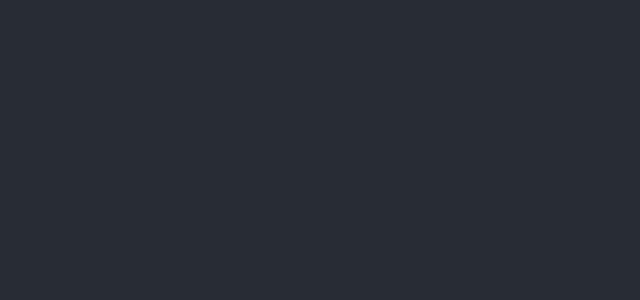
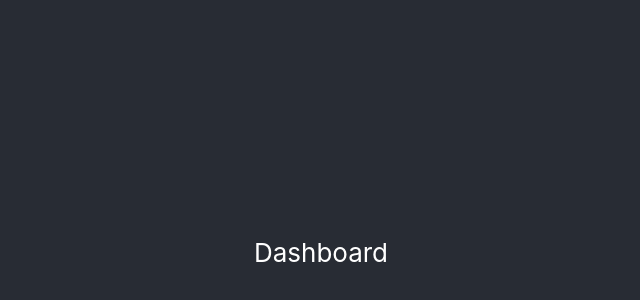
Before and after one commit to dashakrolik/Idealists-client, a React (Create React App) app: page /dashboard in a window 1280 px wide. Shown: the part 148-448 px from the top of the page, without its empty margins (319-959 px from the left). Built offline with nearby package versions, Linux system fonts and the light colour scheme.

Commit message:
Add dashboard with routing

```diff
--- a/src/App.js
+++ b/src/App.js
@@ -2,6 +2,7 @@ import React, { Component } from 'react';
 import './App.css';
 import { BrowserRouter as Router, Route, Redirect } from 'react-router-dom'
 import SignupForm from './components/Signup/SignupForm';
+import Dashboard from './components/Dashboard/Dashboard'
 
 class App extends Component {
   render() {
@@ -9,6 +10,7 @@ class App extends Component {
       <Router>
         <div className="App">
           <header className="App-header">
+            <Route exact path="/dashboard" component ={Dashboard} />
             <Route exact path="/signup" component={SignupForm} />
           </header>
         </div>
--- /dev/null
+++ b/src/components/Dashboard/Dashboard.js
@@ -0,0 +1,10 @@
+import React, { useState } from 'react'
+
+export default function Dashboard(props) {
+    return (
+        <div>
+            Dashboard
+        </div>
+    )
+
+}
```
